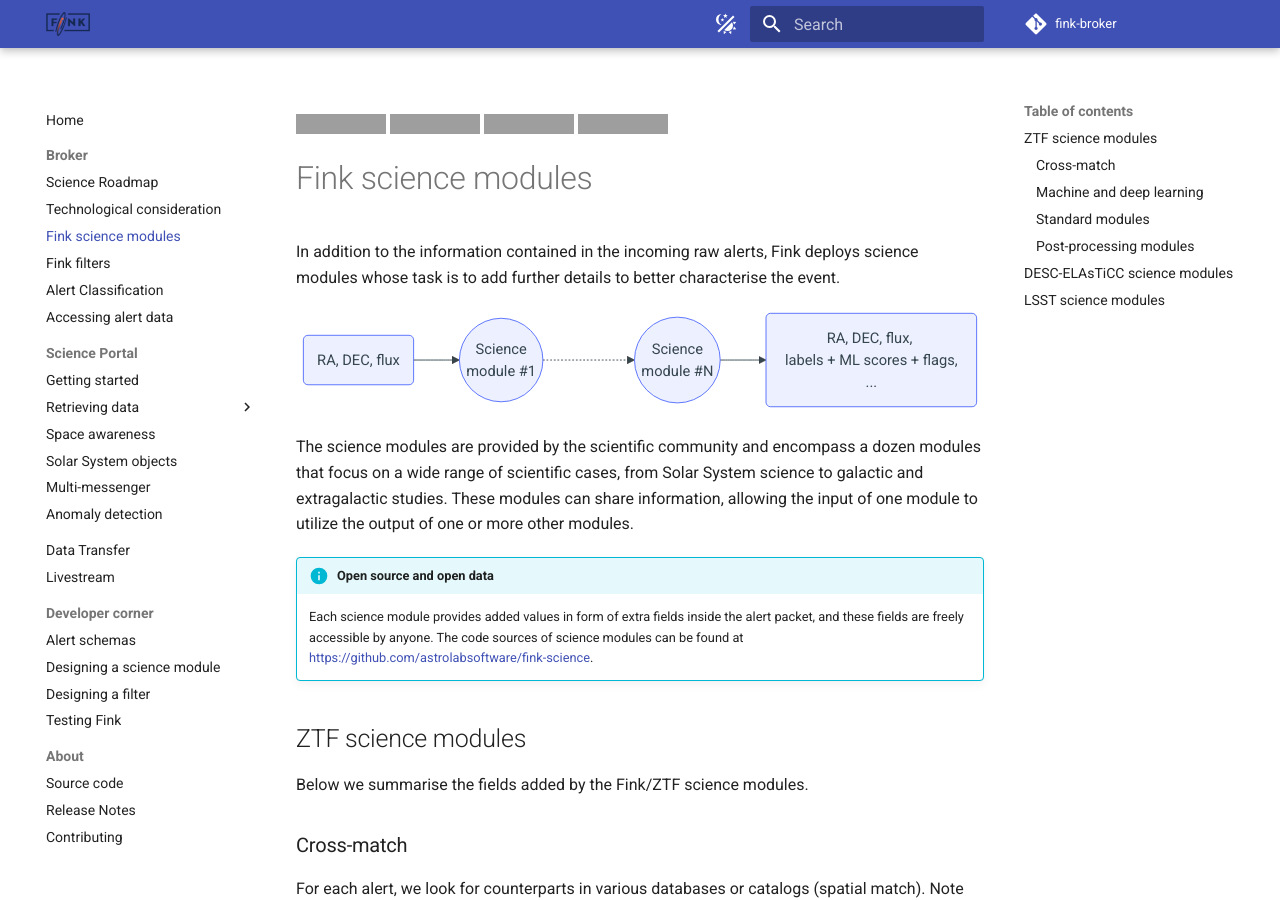
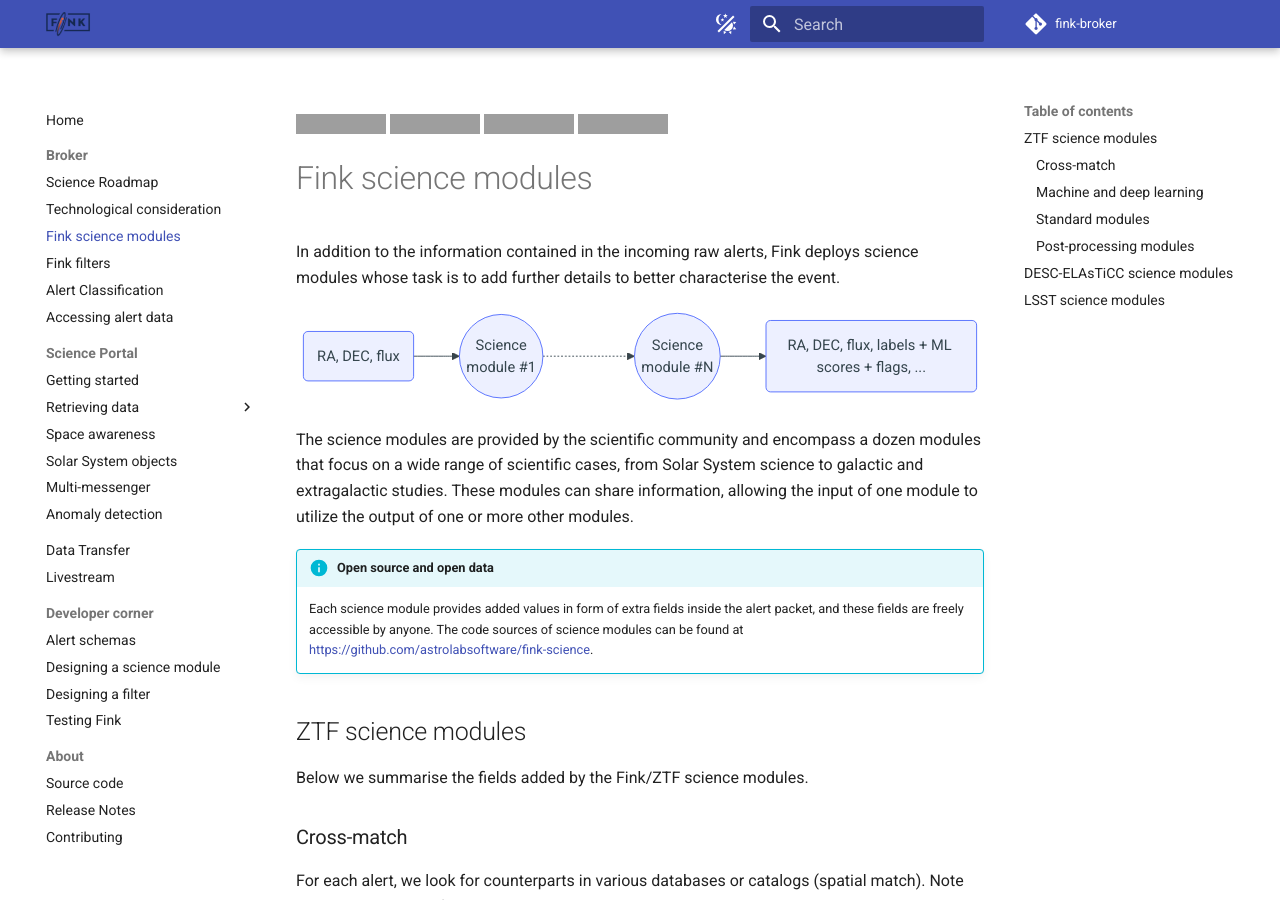
Before and after one commit to astrolabsoftware/fink, an MkDocs documentation site: the page built from docs/broker/science_modules.md, in a window 1280 px wide and 900 px high. Built offline with MkDocs 1.6.1 and Material for MkDocs 9.7.7, drawn with Linux system fonts in a browser that asks for light colours; comment, search, counter and statistics services are not loaded; grey boxes are pictures that could not be loaded.

Commit message:
Remove line break

````diff
--- a/docs/broker/science_modules.md
+++ b/docs/broker/science_modules.md
@@ -11,7 +11,7 @@ In addition to the information contained in the incoming raw alerts, Fink deploy
 graph LR
   A(RA, DEC, flux) --> B((Science \n module #1));
   B -..-> C((Science \n module #N));
-  C --> D(RA, DEC, flux, \n labels + ML scores + flags, ...);
+  C --> D(RA, DEC, flux, labels + ML scores + flags, ...);
 ```
 
 <!-- ![Screenshot](../img/science-modules.png#only-light)
````
